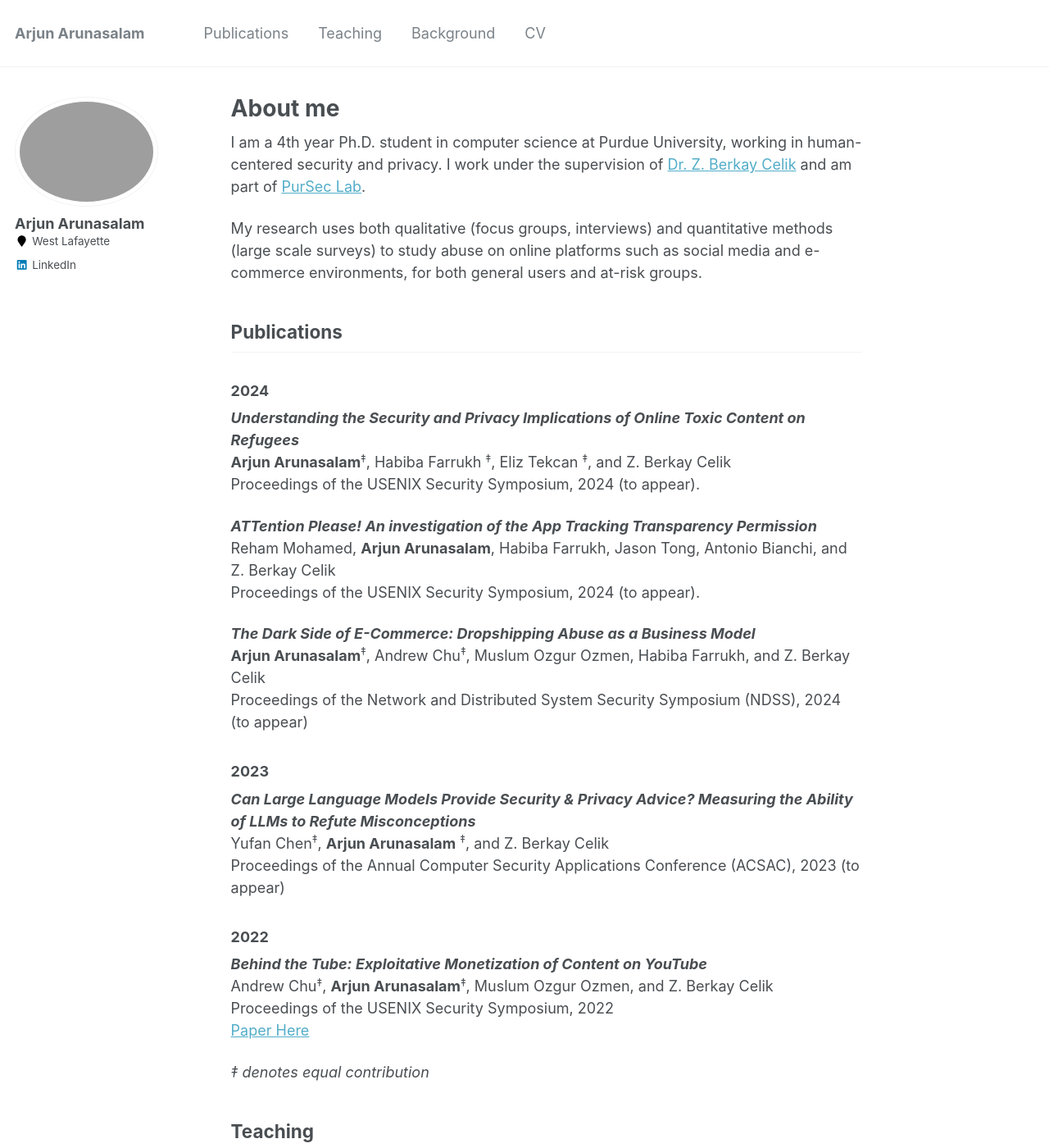
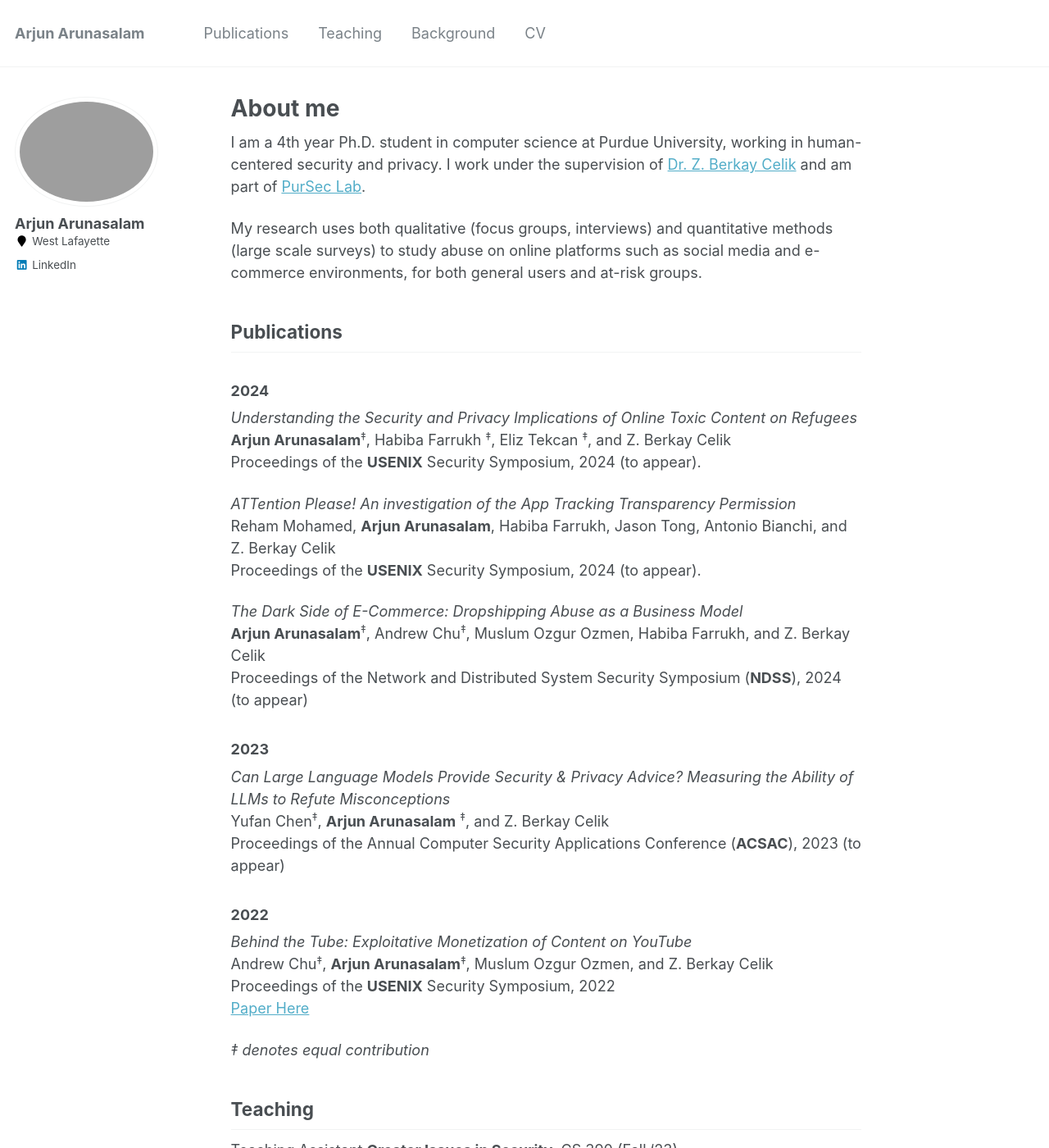
Before and after one commit to arjunarunasalam/arjunarunasalam.github.io, a Jekyll site: the page built from _pages/about.md, in a window 1280 px wide and 1400 px high. Shown: the whole window at 82% size. Built offline with Jekyll 4.4.1, drawn with Linux system fonts in a browser that asks for light colours.

```diff
--- a/_pages/about.md
+++ b/_pages/about.md
@@ -20,37 +20,36 @@ Publications
 ### 2024
 
 
-***Understanding the Security and Privacy Implications of Online Toxic Content on Refugees*** <br>
+*Understanding the Security and Privacy Implications of Online Toxic Content on Refugees*<br>
 **Arjun Arunasalam**<sup>‡</sup>, Habiba Farrukh <sup>‡</sup>, Eliz Tekcan <sup>‡</sup>, and Z. Berkay Celik<br>
-Proceedings of the USENIX Security Symposium, 2024 (to appear). <br>
+Proceedings of the **USENIX** Security Symposium, 2024 (to appear). <br>
 
 
-***ATTention Please! An investigation of the App Tracking Transparency Permission*** <br>
+*ATTention Please! An investigation of the App Tracking Transparency Permission* <br>
 Reham Mohamed, **Arjun Arunasalam**, Habiba Farrukh, Jason Tong, Antonio Bianchi, and Z. Berkay Celik<br>
-Proceedings of the USENIX Security Symposium, 2024 (to appear). <br>
+Proceedings of the **USENIX** Security Symposium, 2024 (to appear). <br>
 
 
-***The Dark Side of E-Commerce: Dropshipping Abuse as a Business Model*** <br>
+*The Dark Side of E-Commerce: Dropshipping Abuse as a Business Model* <br>
 **Arjun Arunasalam**<sup>‡</sup>, Andrew Chu<sup>‡</sup>, Muslum Ozgur Ozmen, Habiba Farrukh, and Z. Berkay Celik<br>
 Proceedings of the Network and Distributed System
-Security Symposium (NDSS), 2024  (to appear)<br>
+Security Symposium (**NDSS**), 2024  (to appear)<br>
 
 
 ### 2023
 
-
-***Can Large Language Models Provide Security & Privacy Advice? Measuring the
-Ability of LLMs to Refute Misconceptions*** <br>
+*Can Large Language Models Provide Security & Privacy Advice? Measuring the
+Ability of LLMs to Refute Misconceptions* <br>
 Yufan Chen<sup>‡</sup>, **Arjun Arunasalam** <sup>‡</sup>, and Z. Berkay Celik<br>
-Proceedings of the Annual Computer Security Applications Conference (ACSAC), 2023 (to appear) <br>
+Proceedings of the Annual Computer Security Applications Conference (**ACSAC**), 2023 (to appear) <br>
 
 
 
 ### 2022
 
-***Behind the Tube: Exploitative Monetization of Content on YouTube*** <br>
+*Behind the Tube: Exploitative Monetization of Content on YouTube* <br>
 Andrew Chu<sup>‡</sup>,  **Arjun Arunasalam**<sup>‡</sup>, Muslum Ozgur Ozmen, and Z. Berkay Celik<br>
-Proceedings of the USENIX Security Symposium, 2022 <br>
+Proceedings of the **USENIX** Security Symposium, 2022 <br>
 [Paper Here](https://www.usenix.org/conference/usenixsecurity22/presentation/chu)<br>
 
 *‡ denotes equal contribution*
```
